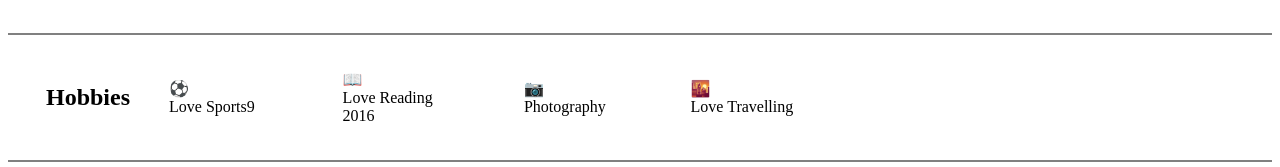
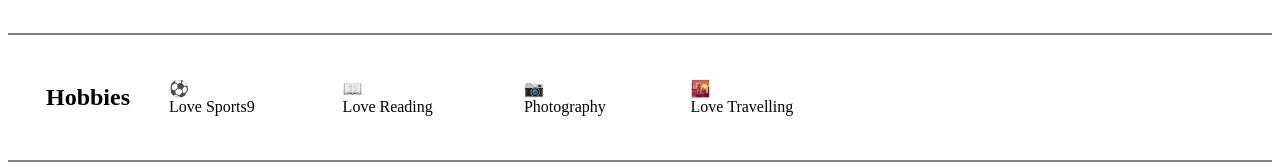
Before and after one commit to chhamzarashid/CV, a plain HTML site: page index.html in a window 1280 px wide. Shown: the part 1147-1314 px from the top of the page. Drawn offline with Linux system fonts and the light colour scheme.

Commit message:
Changes in hobbies

```diff
--- a/index.html
+++ b/index.html
@@ -142,7 +142,7 @@
           <h2>Hobbies</h2>
         </th>
         <td>⚽ <br>Love Sports9 </td>
-        <td>📖 <br>Love Reading <br>2016</td>
+        <td>📖 <br>Love Reading</td>
         <td>📷 <br>Photography</td>
         <td>🌇 <br>Love Travelling</td>
 </tbody>
```
